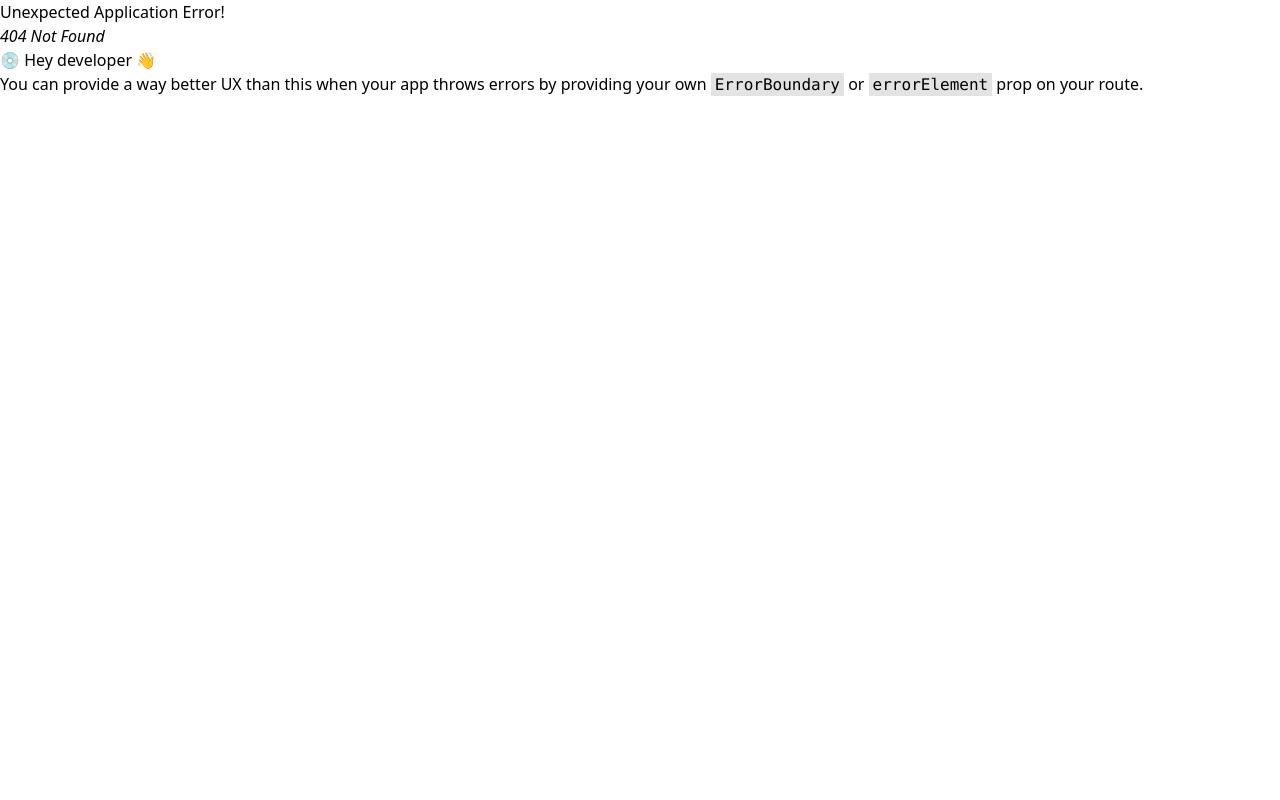
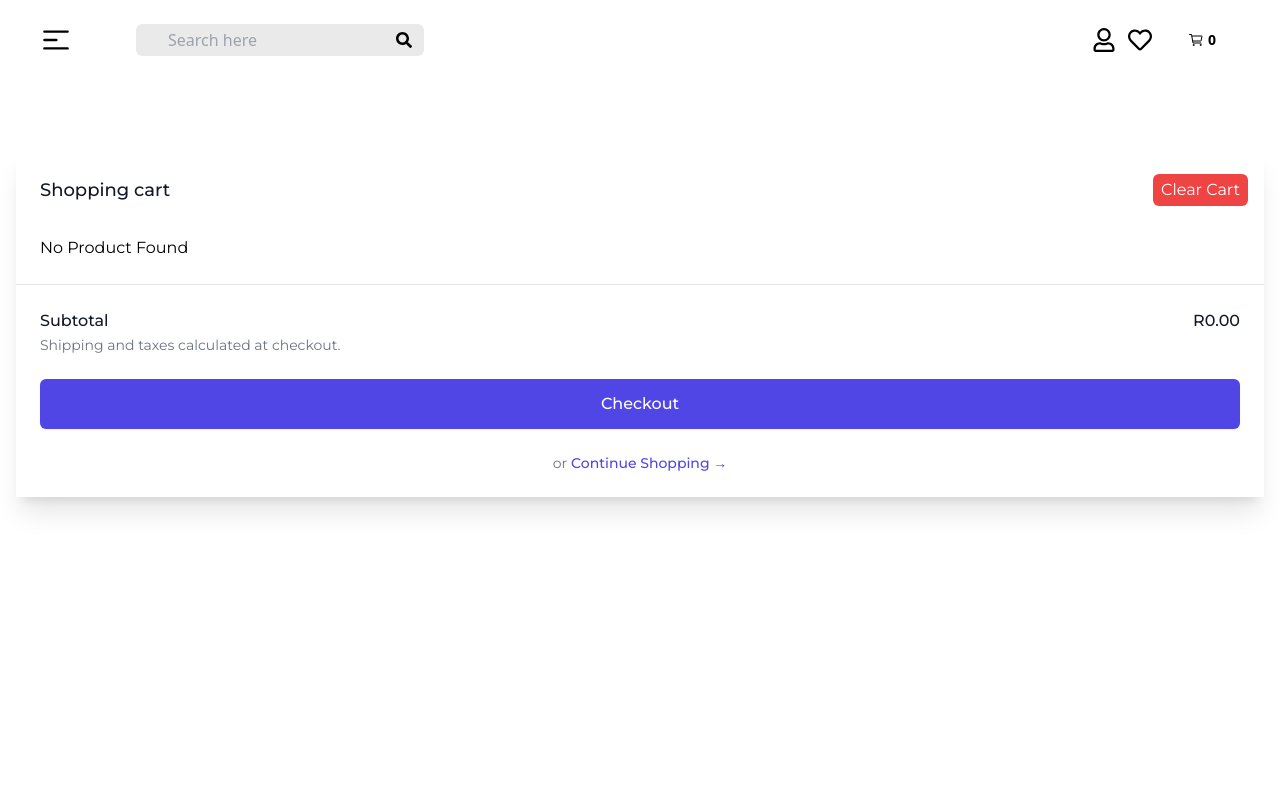
Before and after one commit to RoselineDC/ontime-sol, a React (Vite) app in the folder frontend/: page /cart in a window 1280 px wide. Before the commit this address had no page. Shown: the top 800 px of the page. Built offline with nearby package versions, Linux system fonts and the light colour scheme.

Commit message:
done with cart, add, clear and remove, next is check out

```diff
--- /dev/null
+++ b/frontend/src/pages/books/CartPage.jsx
@@ -0,0 +1,133 @@
+import React, { use } from "react";
+import { useDispatch, useSelector } from "react-redux";
+import { Link } from "react-router-dom";
+import { getImgUrl } from "../../utils/getImgUrl";
+import { clearCart, removeFromCart } from "../../redux/features/cart/cartSlice";
+
+
+
+
+
+
+const CartPage = () => {
+    const cartItems = useSelector(state => state.cart.cartItems);
+    const dispatch = useDispatch()
+    // FOR SUBTOTAL APPLY REDUCE METHOD
+    const totalPrice = cartItems.reduce((acc, item) =>acc + item.newPrice, 0 ).toFixed(2);
+    // handle remove from cart
+    const handleRemoveFromCart = (product) => {
+        dispatch(removeFromCart(product))
+
+
+    }
+    // clear cart
+    const handleClearCart = () => {
+        dispatch(clearCart())
+    }
+
+    return (
+        <>
+            <div className="flex mt-12 h-full flex-col overflow-hidden bg-white shadow-xl">
+                <div className="flex-1 overflow-y-auto px-4 py-6 sm:px-6">
+                    <div className="flex items-start justify-between">
+                        <div className="text-lg font-medium text-gray-900">Shopping cart</div>
+                        <div className="ml-3 flex h-7 items-center ">
+                            <button
+                                type="button"
+                                onClick={ handleClearCart}
+                                className="relative -m-2 py-1 px-2 bg-red-500 text-white rounded-md hover:bg-secondary transition-all duration-200  "
+                            >
+                                <span className="">Clear Cart</span>
+                            </button>
+                        </div>
+                    </div>
+
+                    <div className="mt-8">
+                        <div className="flow-root">
+                            {
+                                cartItems.length > 0 ? (
+                                    <ul role="list" className="-my-6 divide-y divide-gray-200">
+                                   {
+                                    cartItems.map((product => (
+                                        <li key={product._id} className="flex py-6">
+                                        <div className="h-24 w-24 flex-shrink-0 overflow-hidden rounded-md border border-gray-200">
+                                            <img
+                                                alt=""
+                                                src={`${getImgUrl(product?.coverImage)}`}
+                                                className="h-full w-full object-cover object-center"
+                                            />
+                                        </div>
+
+                                        <div className="ml-4 flex flex-1 flex-col">
+                                            <div>
+                                                <div className="flex flex-wrap justify-between text-base font-medium text-gray-900">
+                                                    <h3>
+                                                        <Link to='/'>{product?.title}</Link>
+                                                    </h3>
+                                                    <p className="sm:ml-4">R{product?.newPrice}</p>
+                                                </div>
+                                                <p className="mt-1 text-sm text-gray-500 capitalize"><strong>Category: </strong>{product?.category}</p>
+                                            </div>
+                                            <div className="flex flex-1 flex-wrap items-end justify-between space-y-2 text-sm">
+                                                <p className="text-gray-500"><strong>Qty: 1</strong></p>
+
+                                                <div className="flex">
+                                                    <button  onClick={() => handleRemoveFromCart(product)}
+                                                    type="button" className="font-medium text-indigo-600 hover:text-indigo-500">
+                                                        Remove
+                                                    </button>
+                                                </div>
+                                            </div>
+                                        </div>
+                                    </li>
+                                    )))
+                                   }
+
+
+
+                                </ul>
+
+                                ) : (
+                                    <p>No Product Found </p>
+                                )
+                            }
+
+
+                        </div>
+                    </div>
+                </div>
+
+                <div className="border-t border-gray-200 px-4 py-6 sm:px-6">
+                    <div className="flex justify-between text-base font-medium text-gray-900">
+                        <p>Subtotal</p>
+                        <p>R{totalPrice ? totalPrice: 0}</p>
+                    </div>
+                    <p className="mt-0.5 text-sm text-gray-500">Shipping and taxes calculated at checkout.</p>
+                    <div className="mt-6">
+                        <Link
+                            to="/checkout"
+                            className="flex items-center justify-center rounded-md border border-transparent bg-indigo-600 px-6 py-3 text-base font-medium text-white shadow-sm hover:bg-indigo-700"
+                        >
+                            Checkout
+                        </Link>
+                    </div>
+                    <div className="mt-6 flex justify-center text-center text-sm text-gray-500">
+                        <Link to="/">
+                            or
+                            <button
+                                type="button"
+
+                                className="font-medium text-indigo-600 hover:text-indigo-500 ml-1"
+                            >
+                                Continue Shopping
+                                <span aria-hidden="true"> &rarr;</span>
+                            </button>
+                        </Link>
+                    </div>
+                </div>
+            </div>
+        </>
+    );
+};
+
+export default CartPage;
--- a/frontend/src/redux/features/cart/cartSlice.js
+++ b/frontend/src/redux/features/cart/cartSlice.js
@@ -38,7 +38,7 @@
 
         // remove from cart
         removeFromCart: (state, action) => {
-            state.cartItems = state.cartItems.filter(item => item._id !== action.payload_id);
+            state.cartItems = state.cartItems.filter(item => item._id !== action.payload._id);
 
         },
         // clear cart
```
Also changed, not shown: frontend/src/router/Router.jsx (+5 -2 lines).
